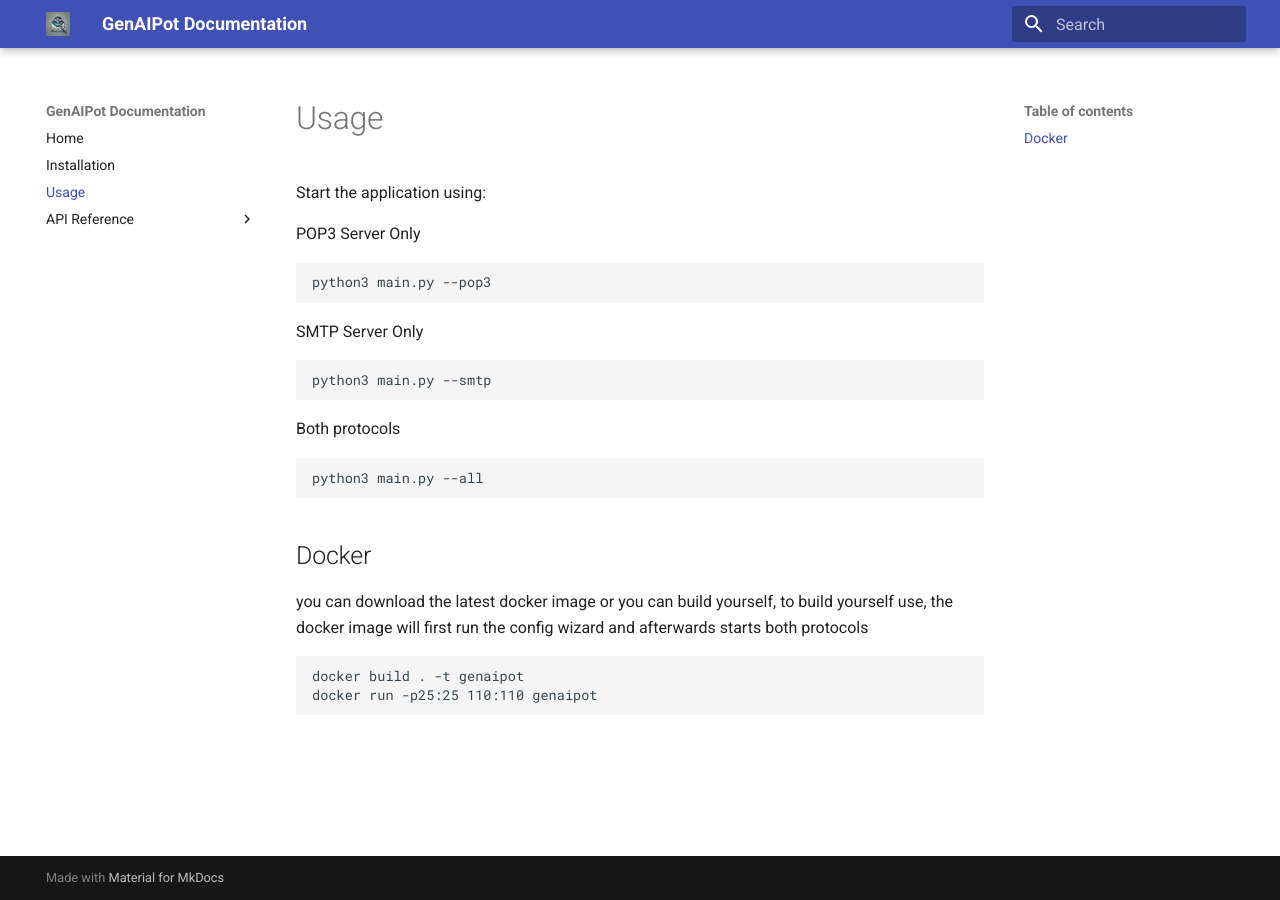
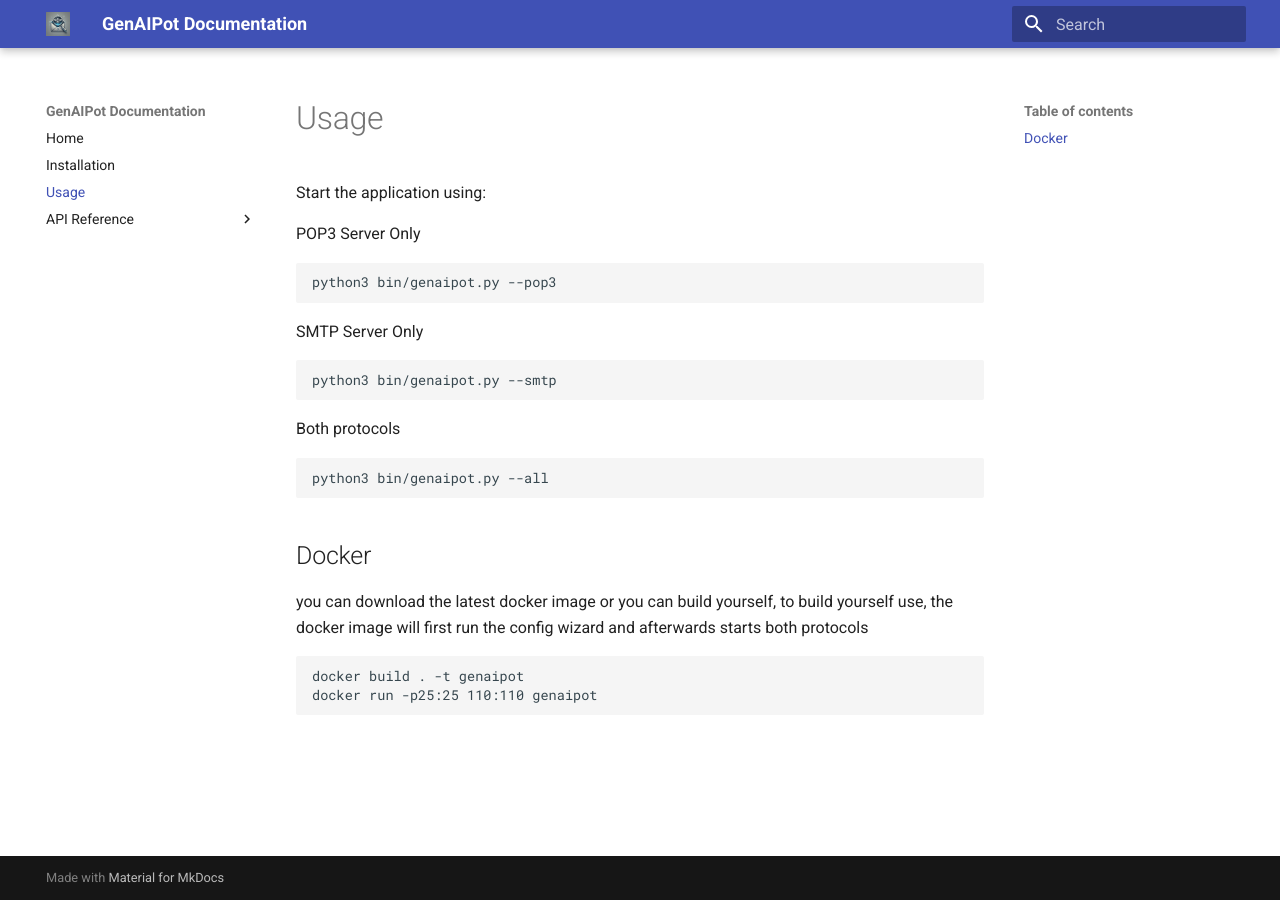
Before and after one commit to ls1911/GenAIPot, an MkDocs documentation site: the page built from docs/usage.md, in a window 1280 px wide. Built offline with MkDocs 1.6.1 and Material for MkDocs 9.7.7, drawn with Linux system fonts in a browser that asks for light colours.

Commit message:
docs update

````diff
--- a/docs/usage.md
+++ b/docs/usage.md
@@ -4,17 +4,17 @@
 
 POP3 Server Only
 ```
-python3 main.py --pop3
+python3 bin/genaipot.py --pop3
 ```
 
 SMTP Server Only
 ```
-python3 main.py --smtp
+python3 bin/genaipot.py --smtp
 ```
 
 Both protocols
 ```
-python3 main.py --all
+python3 bin/genaipot.py --all
 ```
 
 ## Docker
````
Also changed, not shown: README.md (+1 -1 lines), docs/index.md (+1 -5 lines), docs/installation.md (+1 -1 lines).
